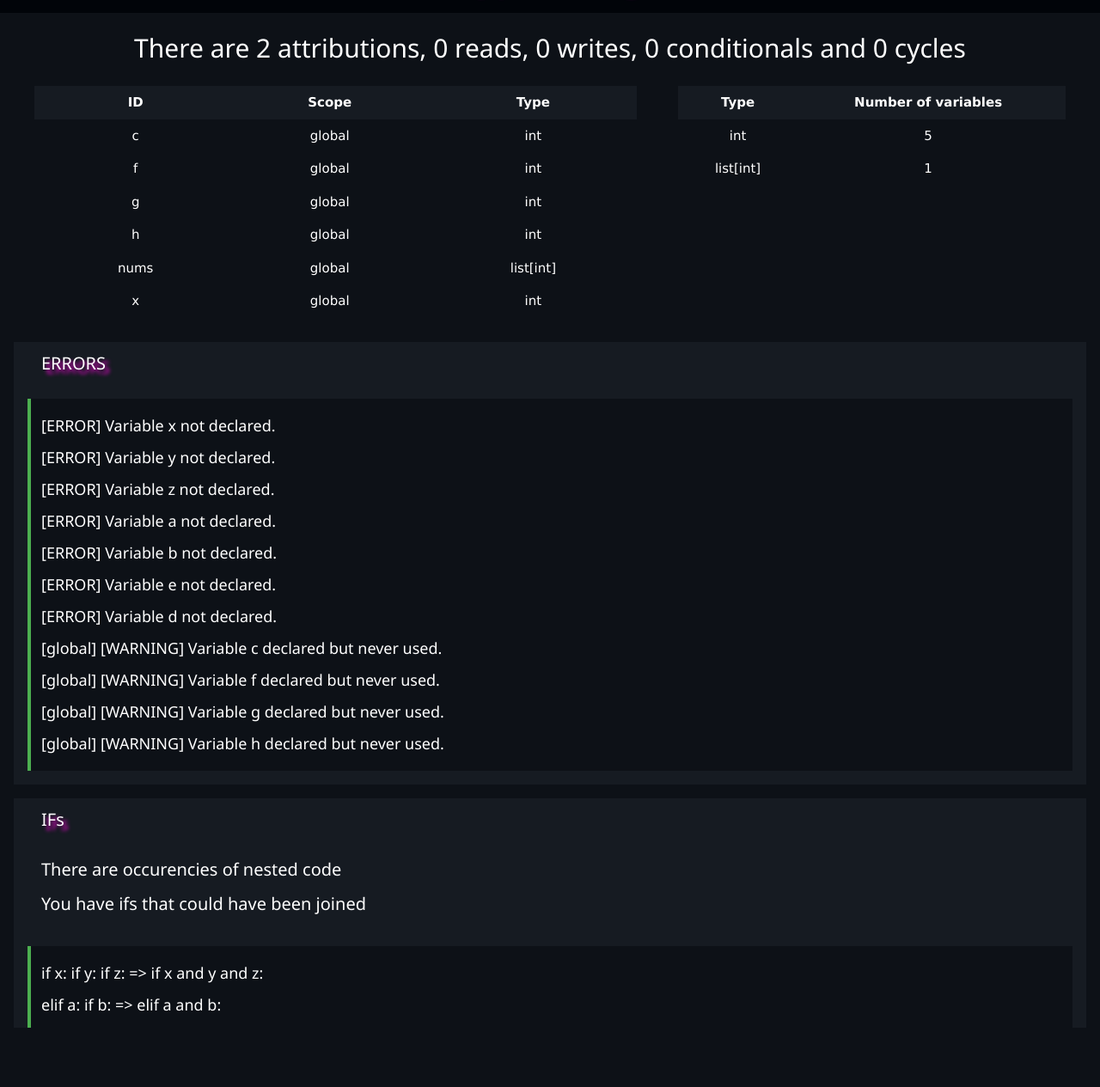
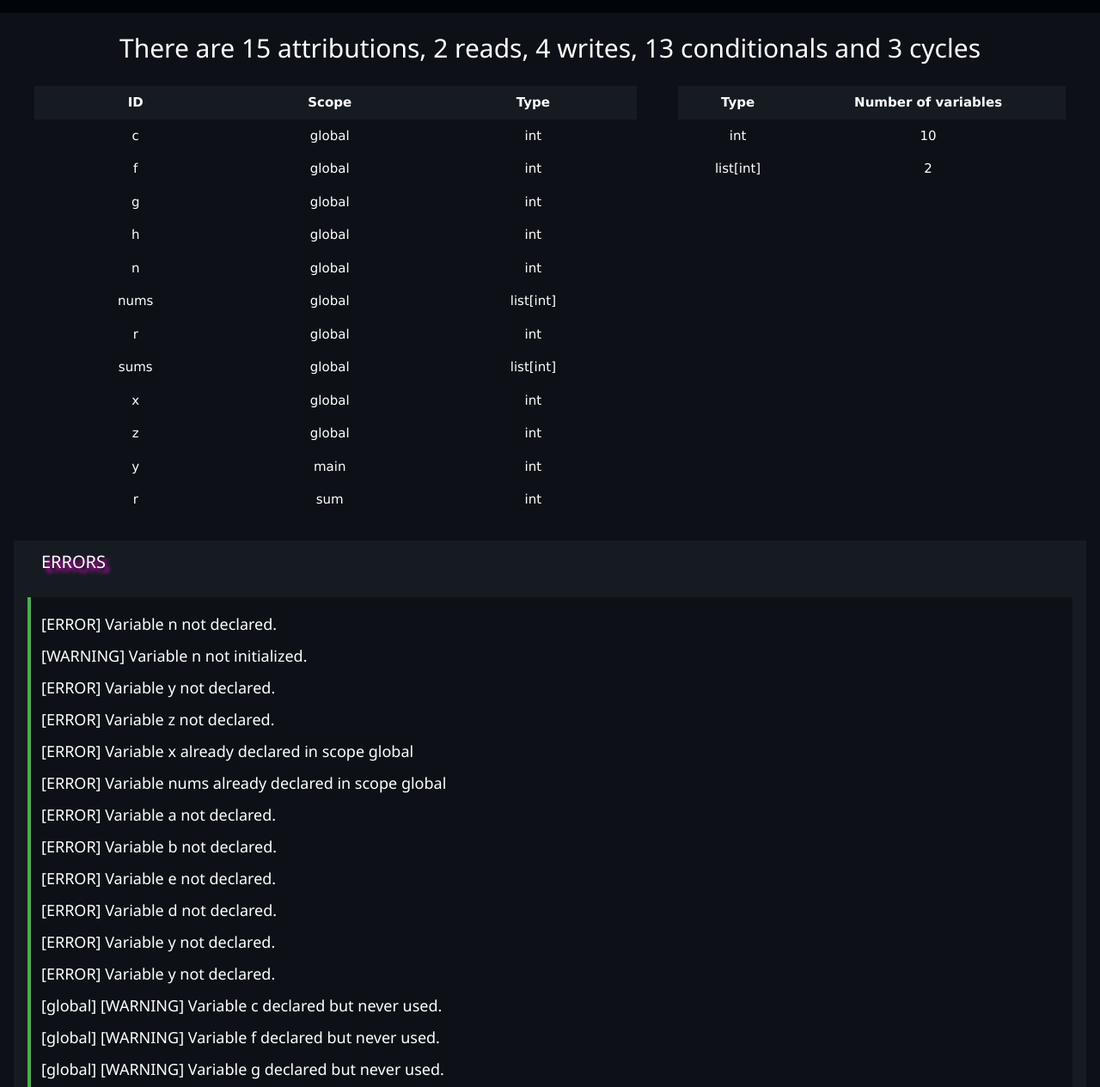
Before and after one commit to rafaelcorreia94870/TypeThonG, a plain HTML site: page finalOutput.html in a window 1280 px wide. Shown: the part 75-1340 px from the top of the page at 86% size. Before the commit the page ends 1317 px from the top, so only its background shows below. Drawn offline with Linux system fonts and the light colour scheme.

Commit message:
bueda cenas

```diff
--- a/finalOutput.html
+++ b/finalOutput.html
@@ -42,11 +42,11 @@
         </header>
         <div class="w3-container w3-center w3-padding">
             <div style="color: white">
-                <h2>There are 2 attributions, 0 reads, 0 writes, 0 conditionals and 0 cycles</h2>
+                <h2>There are 15 attributions, 2 reads, 4 writes, 13 conditionals and 3 cycles</h2>
             </div>
             <div class="w3-row">
                 <div class="w3-col w3-padding-large ed scrollable-table" style="width:60%;">
-                    <table class="w3-table w3-centered ed" style="background-color:#0d1117; color: white;">
+                    <table class="w3-table w3-centered" style="background-color:#0d1117; color: white;">
                         <thead style="background-color: #161b22;">
                             <tr>
                                 <th>ID</th>
@@ -81,7 +81,25 @@
                             </tr>
 
                             <tr>
+                                <td>n</td>
+                                <td>global</td>
+                                <td>int</td>
+                            </tr>
+
+                            <tr>
                                 <td>nums</td>
+                                <td>global</td>
+                                <td>list[int]</td>
+                            </tr>
+
+                            <tr>
+                                <td>r</td>
+                                <td>global</td>
+                                <td>int</td>
+                            </tr>
+
+                            <tr>
+                                <td>sums</td>
                                 <td>global</td>
                                 <td>list[int]</td>
                             </tr>
@@ -89,6 +107,24 @@
                             <tr>
                                 <td>x</td>
                                 <td>global</td>
+                                <td>int</td>
+                            </tr>
+
+                            <tr>
+                                <td>z</td>
+                                <td>global</td>
+                                <td>int</td>
+                            </tr>
+
+                            <tr>
+                                <td>y</td>
+                                <td>main</td>
+                                <td>int</td>
+                            </tr>
+
+                            <tr>
+                                <td>r</td>
+                                <td>sum</td>
                                 <td>int</td>
                             </tr>
 
@@ -107,12 +143,12 @@
 
                             <tr>
                                 <td>int</td>
-                                <td>5</td>
+                                <td>10</td>
                             </tr>
 
                             <tr>
                                 <td>list[int]</td>
-                                <td>1</td>
+                                <td>2</td>
                             </tr>
 
                         </tbody>
@@ -127,11 +163,17 @@
                 </header>
                 <div class="w3-code  scrollable-table" id="results" style="color: white; background-color: #0d1117;">
 
-                    <h5>[ERROR] Variable x not declared.</h5>
+                    <h5>[ERROR] Variable n not declared.</h5>
+
+                    <h5>[WARNING] Variable n not initialized.</h5>
 
                     <h5>[ERROR] Variable y not declared.</h5>
 
                     <h5>[ERROR] Variable z not declared.</h5>
+
+                    <h5>[ERROR] Variable x already declared in scope global</h5>
+
+                    <h5>[ERROR] Variable nums already declared in scope global</h5>
 
                     <h5>[ERROR] Variable a not declared.</h5>
 
@@ -140,6 +182,10 @@
                     <h5>[ERROR] Variable e not declared.</h5>
 
                     <h5>[ERROR] Variable d not declared.</h5>
+
+                    <h5>[ERROR] Variable y not declared.</h5>
+
+                    <h5>[ERROR] Variable y not declared.</h5>
 
                     <h5>[global] [WARNING] Variable c declared but never used.</h5>
 
@@ -159,24 +205,33 @@
                     <h4>IFs</h4>
                 </header>
                 <div class="w3-container w3-padding" style="color: white;">
-                    <h4>There are  occurencies of nested code</h4>
-                    <h4>You have  ifs that could have been joined</h4>
+                    <!--h4>There are  occurencies of nested code</h4-->
+                    <h4>You have 5 ifs that could have been joined</h4>
                 </div>
                 <div class="w3-code  scrollable-table" id="results" style="color: white; background-color: #0d1117;">
 
-                    <h5>if x:
-if y:
+                    <h5>if n % 2 == 0:
+if x:
+ if y:
  if z:
-  => if x and y and z:</h5>
+  => if n % 2 == 0 and x and y and z:</h5>
 
                     <h5>elif a:
 if b:
   => elif a and b:</h5>
 
+                    <h5>if x:
+if y:
+  => if x and y:</h5>
+
+                    <h5>if x:
+if elif y:
+  => if x and elif y:</h5>
+
                 </div>
             </div>
         </div>
-        <footer class="w3-container w3-padding" style="background-color: #010409;"">
+        <footer class="w3-container w3-padding" style="background-color: #010409;">
         </footer>
     </div>
   </body>
```
Also changed, not shown: 2 other files.
